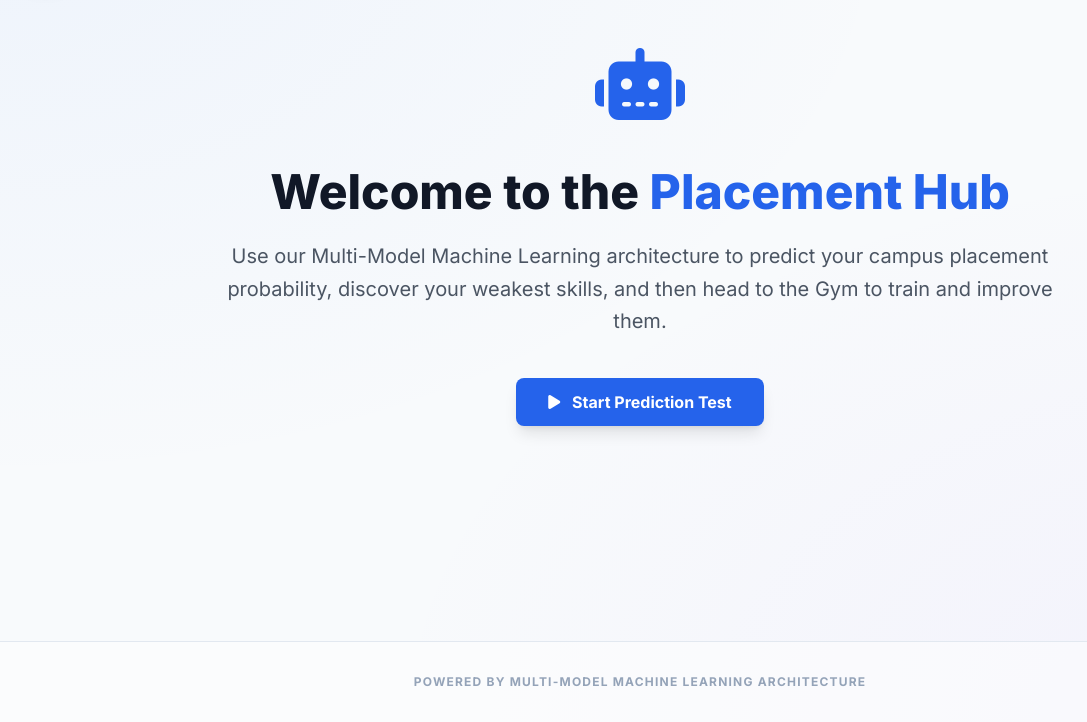
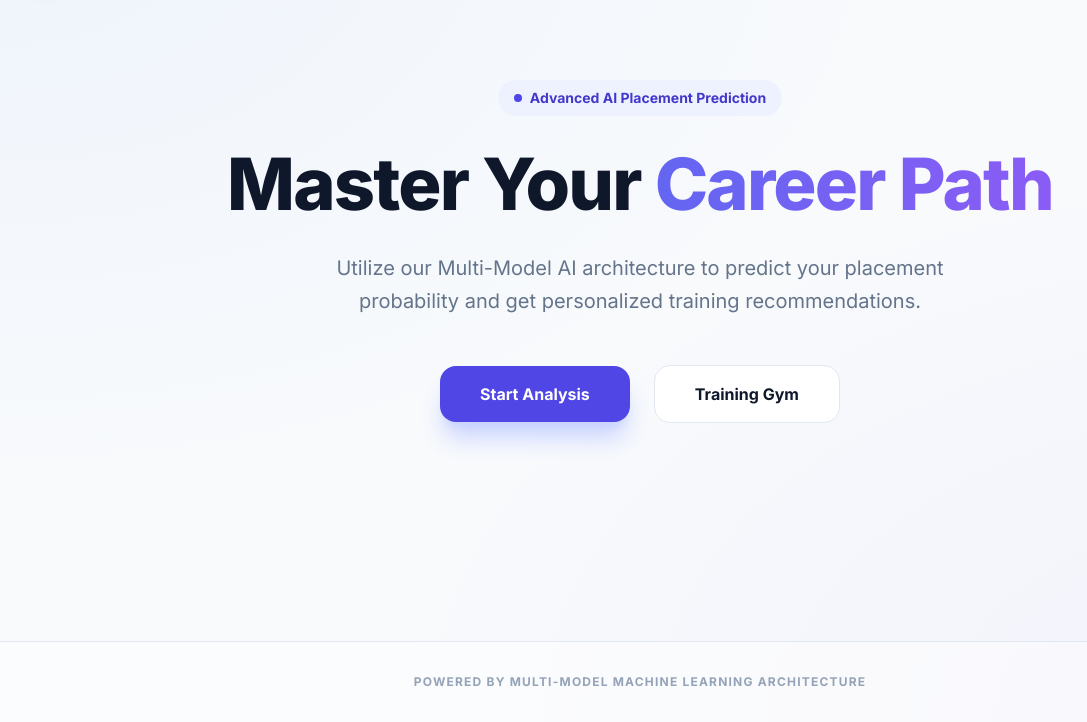
Before and after one commit to Utkarsha5/Placement-Predictor, a Flask app: page / in a window 1280 px wide. Shown: the part 78-800 px from the top of the page, without its empty margins (0-1087 px from the left). Run offline with Flask 3, Linux system fonts and the light colour scheme; some libraries are stand-ins or nearby versions.

Commit message:
Update home.html

```diff
--- a/templates/home.html
+++ b/templates/home.html
@@ -1,19 +1,29 @@
 {% extends 'base.html' %}
 
 {% block content %}
-<div class="max-w-4xl mx-auto mt-12 text-center px-4">
-    <div class="mb-8">
-        <i class="fas fa-robot text-7xl text-blue-600 mb-4"></i>
+<div class="max-w-4xl mx-auto mt-20 text-center px-6">
+    <div class="inline-flex items-center space-x-2 bg-indigo-50 dark:bg-indigo-900/30 text-indigo-700 dark:text-indigo-300 px-4 py-2 rounded-full text-sm font-bold mb-8">
+        <span class="relative flex h-2 w-2">
+            <span class="animate-ping absolute inline-flex h-full w-full rounded-full bg-indigo-400 opacity-75"></span>
+            <span class="relative inline-flex rounded-full h-2 w-2 bg-indigo-600"></span>
+        </span>
+        <span>Advanced AI Placement Prediction</span>
     </div>
-    <h1 class="text-5xl font-extrabold text-gray-900 mb-6">
-        Welcome to the <span class="text-blue-600">Placement Hub</span>
+
+    <h1 class="text-6xl md:text-7xl font-extrabold text-slate-900 dark:text-white mb-8 tracking-tight">
+        Master Your <span class="bg-clip-text text-transparent bg-gradient-to-r from-indigo-500 to-violet-500">Career Path</span>
     </h1>
-    <p class="text-xl text-gray-600 mb-10 leading-relaxed">
-        Use our Multi-Model Machine Learning architecture to predict your campus placement probability, discover your weakest skills, and then head to the Gym to train and improve them.
+
+    <p class="text-xl text-slate-500 dark:text-slate-400 mb-12 leading-relaxed max-w-2xl mx-auto">
+        Utilize our Multi-Model AI architecture to predict your placement probability and get personalized training recommendations.
     </p>
-    <div class="flex justify-center space-x-4">
-        <a href="/predictor" class="bg-blue-600 hover:bg-blue-700 text-white font-bold py-3 px-8 rounded-lg shadow-lg transition duration-200">
-            <i class="fas fa-play mr-2"></i> Start Prediction Test
+
+    <div class="flex flex-col md:flex-row justify-center items-center space-y-4 md:space-y-0 md:space-x-6">
+        <a href="/predictor" class="w-full md:w-auto bg-indigo-600 hover:bg-indigo-700 text-white font-bold py-4 px-10 rounded-2xl shadow-xl shadow-indigo-200 dark:shadow-none transition-all hover:-translate-y-1">
+            Start Analysis
+        </a>
+        <a href="/gym" class="w-full md:w-auto bg-white dark:bg-slate-900 text-slate-900 dark:text-white font-bold py-4 px-10 rounded-2xl border border-slate-200 dark:border-slate-800 transition-all">
+            Training Gym
         </a>
     </div>
 </div>
```
